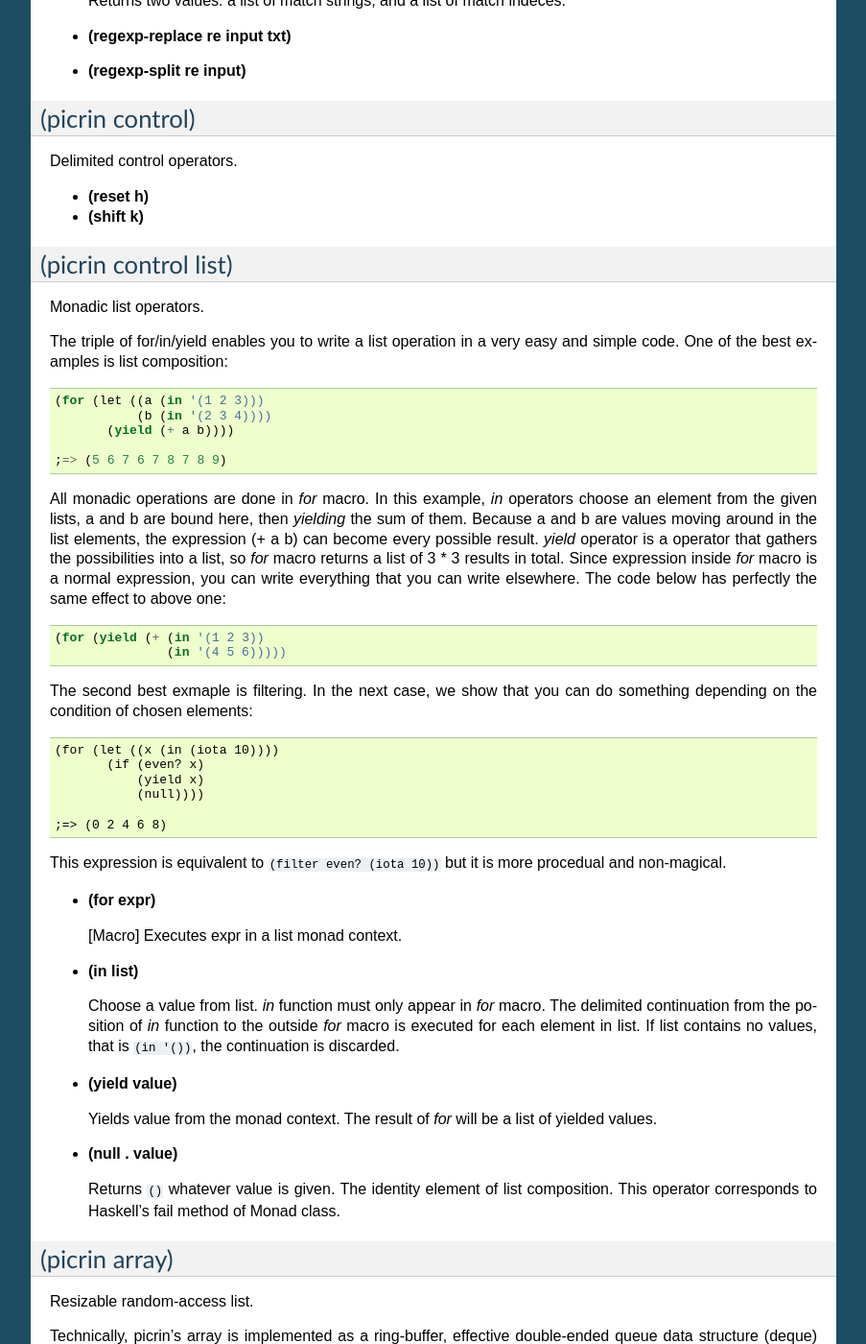
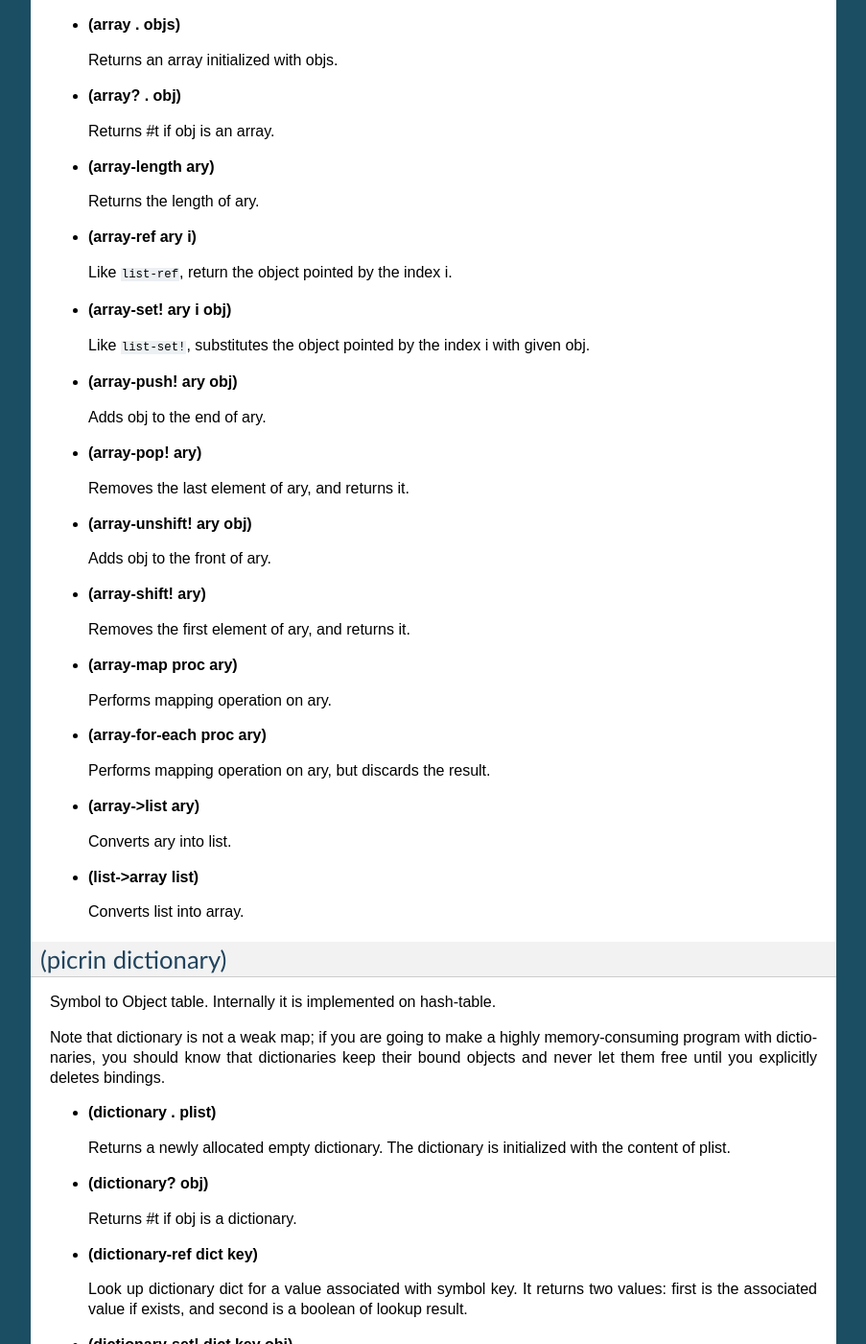
Before and after one commit to picrin-scheme/picrin, a Sphinx documentation site: the page built from docs/libs.rst, in a window 1280 px wide and 1400 px high, scrolled down 1683 px. Shown: the whole window at 96% size, without its empty margins (198-1101 px from the left). Built offline with Sphinx 7.4.7, drawn with Linux system fonts in a browser that asks for light colours; pages that are not in the unit, such as notebooks, are missing from menus; some of the changed text lies outside the part shown.

Commit message:
move contrib's docs into thir directories

```diff
--- a/CMakeLists.txt
+++ b/CMakeLists.txt
@@ -33,6 +33,7 @@ include(piclib/CMakeLists.txt)
 include(contrib/CMakeLists.txt)
 include(src/CMakeLists.txt)
 include(tools/CMakeLists.txt)
+include(docs/CMakeLists.txt)
 
 # ----
 
--- a/docs/index.rst
+++ b/docs/index.rst
@@ -15,6 +15,7 @@ Contents:
    deploy.rst
    lang.rst
    libs.rst
+   contrib.rst
    capi.rst
 
 Indices and tables
--- a/docs/libs.rst
+++ b/docs/libs.rst
@@ -72,79 +72,6 @@ Syntactic closures.
 - strip-syntax
 
 Explicit renaming macro family.
-
-(picrin regexp)
----------------
-
-- **(regexp ptrn [flags])**
-
-  Compiles pattern string into a regexp object. A string flags may contain any of #\g, #\i, #\m.
-
-- **(regexp? obj)**
-
-  Judges if obj is a regexp object or not.
-
-- **(regexp-match re input)**
-
-  Returns two values: a list of match strings, and a list of match indeces.
-
-- **(regexp-replace re input txt)**
-- **(regexp-split re input)**
-
-
-(picrin control)
-----------------
-
-Delimited control operators.
-
-- **(reset h)**
-- **(shift k)**
-
-(picrin control list)
----------------------
-
-Monadic list operators.
-
-The triple of for/in/yield enables you to write a list operation in a very easy and simple code. One of the best examples is list composition::
-
-  (for (let ((a (in '(1 2 3)))
-             (b (in '(2 3 4))))
-         (yield (+ a b))))
-
-  ;=> (5 6 7 6 7 8 7 8 9)
-
-All monadic operations are done in *for* macro. In this example, *in* operators choose an element from the given lists, a and b are bound here, then *yielding* the sum of them. Because a and b are values moving around in the list elements, the expression (+ a b) can become every possible result. *yield* operator is a operator that gathers the possibilities into a list, so *for* macro returns a list of 3 * 3 results in total. Since expression inside *for* macro is a normal expression, you can write everything that you can write elsewhere. The code below has perfectly the same effect to above one::
-
-  (for (yield (+ (in '(1 2 3))
-                 (in '(4 5 6)))))
-
-The second best exmaple is filtering. In the next case, we show that you can do something depending on the condition of chosen elements::
-
-  (for (let ((x (in (iota 10))))
-         (if (even? x)
-             (yield x)
-             (null))))
-
-  ;=> (0 2 4 6 8)
-
-This expression is equivalent to ``(filter even? (iota 10))`` but it is more procedual and non-magical.
-
-- **(for expr)**
-
-  [Macro] Executes expr in a list monad context.
-
-- **(in list)**
-
-  Choose a value from list. *in* function must only appear in *for* macro. The delimited continuation from the position of *in* function to the outside *for* macro is executed for each element in list. If list contains no values, that is ``(in '())``, the continuation is discarded.
-
-- **(yield value)**
-
-  Yields value from the monad context. The result of *for* will be a list of yielded values.
-
-- **(null . value)**
-
-  Returns ``()`` whatever value is given. The identity element of list composition. This operator corresponds to Haskell's fail method of Monad class.
-
 
 (picrin array)
 --------------
@@ -257,16 +184,6 @@ Note that dictionary is not a weak map; if you are going to make a highly memory
   Conversion between dictionary and alist/plist.
 
 
-(picrin pretty-print)
----------------------
-
-Pretty-printer.
-
-- **(pretty-print obj)**
-
-  Prints obj with human-readable indention to current-output-port.
-
-
 (picrin user)
 -------------
 
```
Also changed, not shown: other parts of docs/libs.rst (+2 -2 lines), contrib/10.partcont/docs/doc.rst (added, +7 -0 lines), contrib/10.pretty-print/docs/doc.rst (added, +8 -0 lines), contrib/10.regexp/docs/doc.rst (added, +17 -0 lines), contrib/20.for/docs/doc.rst (added, +44 -0 lines), docs/CMakeLists.txt (added, +27 -0 lines), 1 other file.
